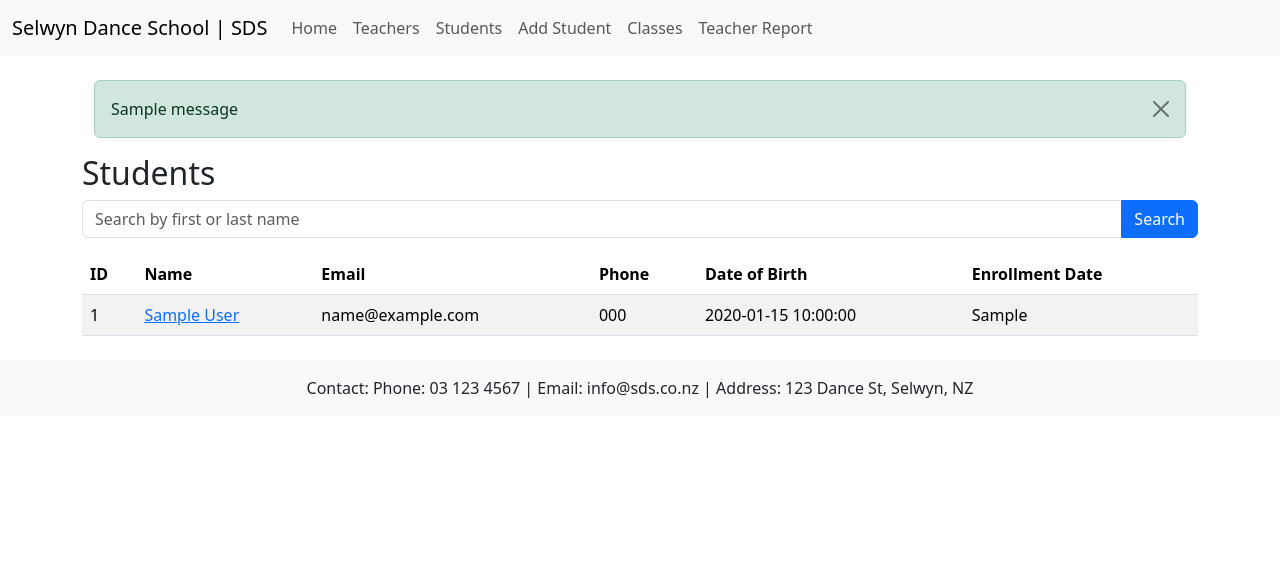
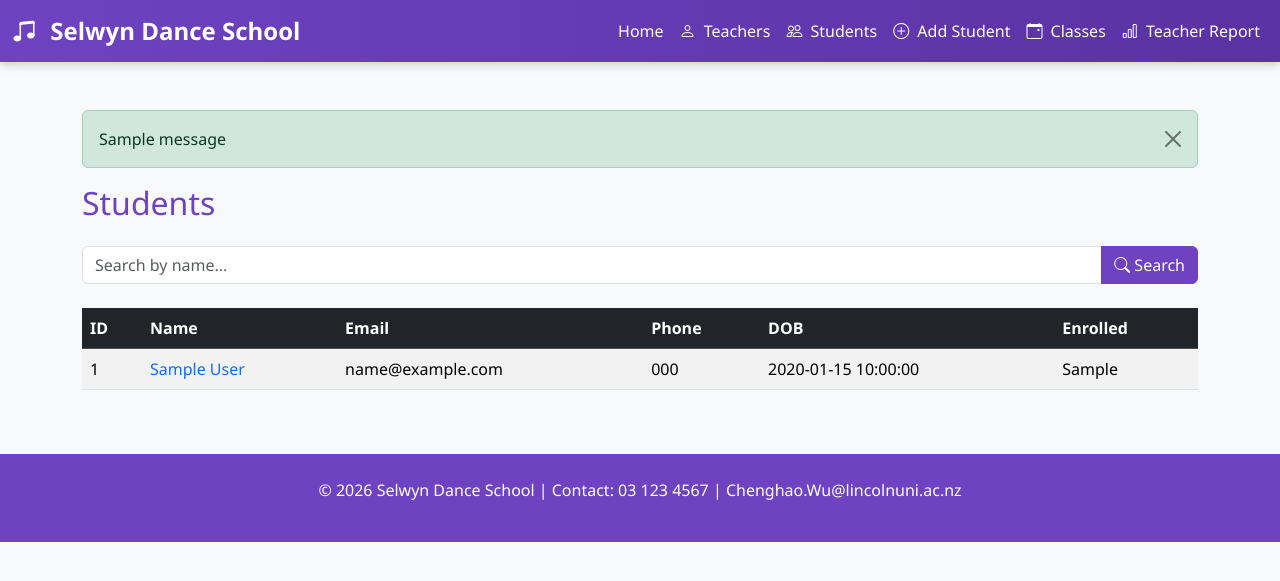
Before and after one commit to Chenghao-Wu-1171540/sds, a Flask app: template templates/student_list.html in a window 1280 px wide. Shown: the top 581 px of the page. Run offline with Flask 3, Linux system fonts and the light colour scheme; the template is opened without the code that fills it: most values are stand-ins (such as "Sample title", 1, 10 or a date in 2020); one stand-in notice (Sample message) is shown; some libraries are stand-ins or nearby versions.

Commit message:
fix_update style

```diff
--- a/app.py
+++ b/app.py
@@ -50,7 +50,7 @@ def student_list():
         query = """
                 SELECT student_id, first_name, last_name, email, phone, date_of_birth, enrollment_date
                 FROM students
-                ORDER BY last_name, first_name; \
+                ORDER BY student_id, last_name, first_name; \
                 """
         cursor.execute(query)
     students = cursor.fetchall()
--- a/templates/base.html
+++ b/templates/base.html
@@ -1,97 +1,137 @@
 <!DOCTYPE html>
-<html>
+<html lang="en">
 <head>
     <meta charset="utf-8" />
-      <title>{% block title %}{% endblock %}</title>
-      <!-- CSS only -->
+    <meta name="viewport" content="width=device-width, initial-scale=1" />
+    <title>{% block title %}Selwyn Dance School{% endblock %}</title>
+
+    <!-- Bootstrap CSS -->
     <link href="https://cdn.jsdelivr.net/npm/bootstrap@5.3.3/dist/css/bootstrap.min.css" rel="stylesheet" integrity="sha384-QWTKZyjpPEjISv5WaRU9OFeRpok6YctnYmDr5pNlyT2bRjXh0JMhjY6hW+ALEwIH" crossorigin="anonymous">
+
+    <!-- Bootstrap Icons -->
+    <link rel="stylesheet" href="https://cdn.jsdelivr.net/npm/bootstrap-icons@1.11.3/font/bootstrap-icons.min.css">
+
+    <!-- Custom Styles -->
+    <style>
+        :root {
+            --primary: #6f42c1;       /* Purple */
+            --secondary: #e83e8c;     /* Pink accent */
+            --light-bg: #f8f9fa;
+        }
+        body {
+            background-color: var(--light-bg);
+            font-family: 'Segoe UI', Tahoma, Geneva, Verdana, sans-serif;
+        }
+        .navbar {
+            background: linear-gradient(90deg, var(--primary), #5a32a3);
+            box-shadow: 0 2px 10px rgba(0,0,0,0.2);
+        }
+        .navbar-brand {
+            font-weight: bold;
+            font-size: 1.5rem;
+            color: white !important;
+        }
+        .nav-link {
+            color: white !important;
+            transition: color 0.3s;
+        }
+        .nav-link:hover {
+            color: var(--secondary) !important;
+        }
+        h1, h2, h3 {
+            color: var(--primary);
+        }
+        .card {
+            border: none;
+            box-shadow: 0 4px 12px rgba(0,0,0,0.1);
+            border-radius: 12px;
+            overflow: hidden;
+        }
+        .card-header {
+            background-color: var(--primary);
+            color: white;
+            font-weight: bold;
+        }
+        .btn-primary {
+            background-color: var(--primary);
+            border-color: var(--primary);
+        }
+        .btn-primary:hover {
+            background-color: #5a32a3;
+        }
+        .table-hover tbody tr:hover {
+            background-color: #f0e8ff;
+        }
+        footer {
+            background: var(--primary);
+            color: white;
+            padding: 1.5rem 0;
+        }
+        .hero {
+            position: relative;
+            height: 400px;
+            background-size: cover;
+            background-position: center;
+            color: white;
+            text-shadow: 1px 1px 3px rgba(0,0,0,0.7);
+        }
+        .hero-overlay {
+            position: absolute;
+            top: 0; left: 0; right: 0; bottom: 0;
+            background: rgba(111, 66, 193, 0.5);
+            display: flex;
+            align-items: center;
+            justify-content: center;
+        }
+    </style>
 </head>
-
 <body>
 
-    <nav class="navbar navbar-expand-lg navbar-light bg-light">
+    <!-- Navbar -->
+    <nav class="navbar navbar-expand-lg navbar-dark sticky-top">
         <div class="container-fluid">
-        <a class="navbar-brand" href="{{url_for('home')}}">Selwyn Dance School | SDS</a>
+            <a class="navbar-brand" href="{{ url_for('home') }}">
+                <i class="bi bi-music-note-beamed me-2"></i> Selwyn Dance School
+            </a>
             <button class="navbar-toggler" type="button" data-bs-toggle="collapse" data-bs-target="#navbarNav" aria-controls="navbarNav" aria-expanded="false" aria-label="Toggle navigation">
                 <span class="navbar-toggler-icon"></span>
             </button>
             <div class="collapse navbar-collapse" id="navbarNav">
-          <ul class="navbar-nav">
-            <li class="nav-item">
-              <a class="nav-link" href="{{url_for('home')}}">Home</a>
-            </li>
-            <li class="nav-item">
-              <a class="nav-link" href="{{url_for('teacher_list')}}">Teachers</a>
-            </li>
-            <li class="nav-item">
-              <a class="nav-link" href="{{url_for('student_list')}}">Students</a>
-            </li>
-            <li class="nav-item">
-              <a class="nav-link" href="{{url_for('add_student')}}">Add Student</a>
-            </li>
-            <li class="nav-item">
-              <a class="nav-link" href="{{url_for('class_list')}}">Classes</a>
-            </li>
-            <li class="nav-item">
-              <a class="nav-link" href="{{url_for('teacher_report')}}">Teacher Report</a>
-            </li>
+                <ul class="navbar-nav ms-auto">
+                    <li class="nav-item"><a class="nav-link" href="{{ url_for('home') }}">Home</a></li>
+                    <li class="nav-item"><a class="nav-link" href="{{ url_for('teacher_list') }}"><i class="bi bi-person me-1"></i> Teachers</a></li>
+                    <li class="nav-item"><a class="nav-link" href="{{ url_for('student_list') }}"><i class="bi bi-people me-1"></i> Students</a></li>
+                    <li class="nav-item"><a class="nav-link" href="{{ url_for('add_student') }}"><i class="bi bi-plus-circle me-1"></i> Add Student</a></li>
+                    <li class="nav-item"><a class="nav-link" href="{{ url_for('class_list') }}"><i class="bi bi-calendar-event me-1"></i> Classes</a></li>
+                    <li class="nav-item"><a class="nav-link" href="{{ url_for('teacher_report') }}"><i class="bi bi-bar-chart me-1"></i> Teacher Report</a></li>
                 </ul>
             </div>
         </div>
     </nav>
 
-
-    <div class="container my-4">
-      <section class="content">
-        <header>
-          {% block header %}
-          <!-- Nested template title appears here -->
-          {% endblock %}
-        </header>
-        <!-- This displays flash messages at the top of the page -->
-        {% with messages = get_flashed_messages(with_categories=true) %} {% if messages %} {% for category, message in messages %}
-        <div class="container mt-3">
+    <div class="container my-5">
+        {% with messages = get_flashed_messages(with_categories=true) %}
+            {% if messages %}
+                {% for category, message in messages %}
                     <div class="alert alert-{{ 'danger' if category == 'error' else category }} alert-dismissible fade show" role="alert">
                         {{ message }}
                         <button type="button" class="btn-close" data-bs-dismiss="alert" aria-label="Close"></button>
                     </div>
-        </div>
-        {% endfor %} {% endif %} {% endwith %}
+                {% endfor %}
+            {% endif %}
+        {% endwith %}
 
-        {% block content %}
-        <!-- Nested template content appears here -->
-        {% endblock %}
-      </section>
+        {% block content %}{% endblock %}
     </div>
 
-    <footer class="bg-light text-center text-lg-start mt-4">
-      <div class="text-center p-3">
-        Contact: Phone: 03 123 4567 | Email: info@sds.co.nz | Address: 123 Dance St, Selwyn, NZ
+    <!-- Footer -->
+    <footer class="text-center">
+        <div class="container">
+            <p>&copy; 2026 Selwyn Dance School | Contact: 03 123 4567 | Chenghao.Wu@lincolnuni.ac.nz</p>
         </div>
     </footer>
 
-    <!-- JavaScript Bundle with Popper -->
-    <script>
-    // Example starter JavaScript for disabling form submissions if there are invalid fields
-      (() => {
-        'use strict'
-
-        // Fetch all the forms we want to apply custom Bootstrap validation styles to
-        const forms = document.querySelectorAll('.needs-validation')
-
-        // Loop over them and prevent submission
-        Array.from(forms).forEach(form => {
-          form.addEventListener('submit', event => {
-            if (!form.checkValidity()) {
-              event.preventDefault()
-              event.stopPropagation()
-            }
-
-            form.classList.add('was-validated')
-          }, false)
-        })
-      })()
-    </script>
+    <!-- Bootstrap JS -->
     <script src="https://cdn.jsdelivr.net/npm/bootstrap@5.3.3/dist/js/bootstrap.bundle.min.js" integrity="sha384-YvpcrYf0tY3lHB60NNkmXc5s9fDVZLESaAA55NDzOxhy9GkcIdslK1eN7N6jIeHz" crossorigin="anonymous"></script>
 </body>
 </html>
--- a/templates/student_list.html
+++ b/templates/student_list.html
@@ -3,46 +3,41 @@
 {% block title %}Students - SDS{% endblock %}
 
 {% block content %}
+<h2 class="mb-4">Students</h2>
 
-
-<h2>Students</h2>
-
-<form method="GET" class="mb-3">
+<form method="GET" class="mb-4">
     <div class="input-group">
-    <input type="text" class="form-control" name="search" placeholder="Search by first or last name" value="{{search_term or ''}}">
-    <button class="btn btn-primary" type="submit">Search</button>
+        <input type="text" class="form-control" name="search" placeholder="Search by name..." value="{{ search_term or '' }}">
+        <button class="btn btn-primary" type="submit"><i class="bi bi-search"></i> Search</button>
     </div>
 </form>
 
-{% if search_term %}
-<p>Search results for "{{search_term}}"</p>
-{% endif %}
-
-<table class="table table-striped">
-  <thead>
+<div class="table-responsive">
+    <table class="table table-striped table-hover">
+        <thead class="table-dark">
             <tr>
                 <th>ID</th>
                 <th>Name</th>
                 <th>Email</th>
                 <th>Phone</th>
-      <th>Date of Birth</th>
-      <th>Enrollment Date</th>
+                <th>DOB</th>
+                <th>Enrolled</th>
             </tr>
         </thead>
         <tbody>
             {% for student in students %}
             <tr>
                 <td>{{ student.student_id }}</td>
-      <td><a href="{{ url_for('student_summary', student_id=student.student_id) }}">{{ student.first_name }} {{ student.last_name }}</a></td>
-      <td>{{ student.email or '' }}</td>
-      <td>{{ student.phone or '' }}</td>
+                <td><a href="{{ url_for('student_summary', student_id=student.student_id) }}" class="text-decoration-none">{{ student.first_name }} {{ student.last_name }}</a></td>
+                <td>{{ student.email or '-' }}</td>
+                <td>{{ student.phone or '-' }}</td>
                 <td>{{ student.dob_str }}</td>
                 <td>{{ student.enroll_str }}</td>
             </tr>
             {% else %}
-    <tr><td colspan="6">No students found</td></tr>
+            <tr><td colspan="6" class="text-center">No students found</td></tr>
             {% endfor %}
         </tbody>
     </table>
-
+</div>
 {% endblock %}
```
Also changed, not shown: templates/class_list.html (+12 -10 lines), templates/home.html (+19 -6 lines), templates/teacher_list.html (+14 -17 lines). Lines whose indentation alone changed are shown as unchanged.
